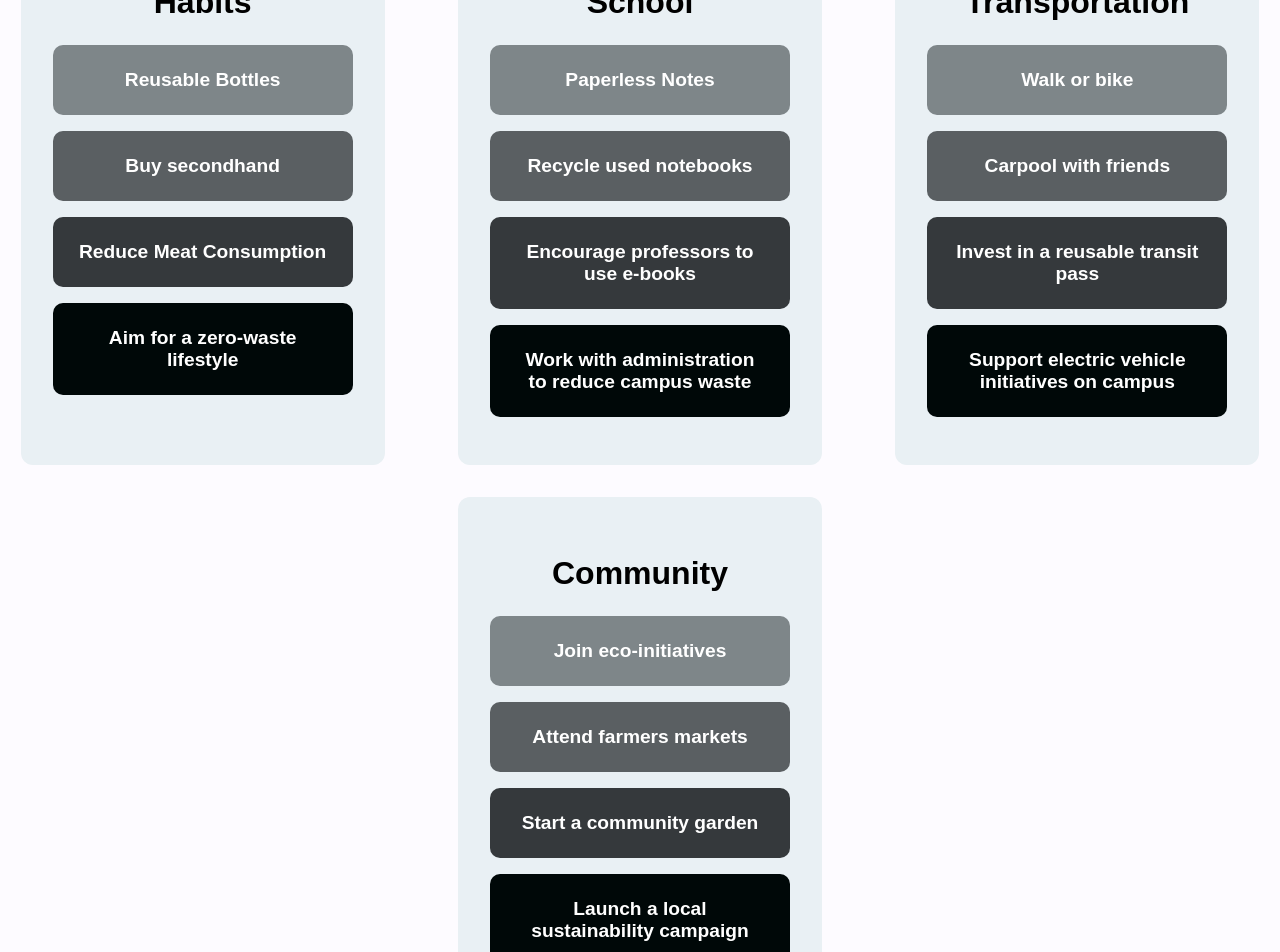
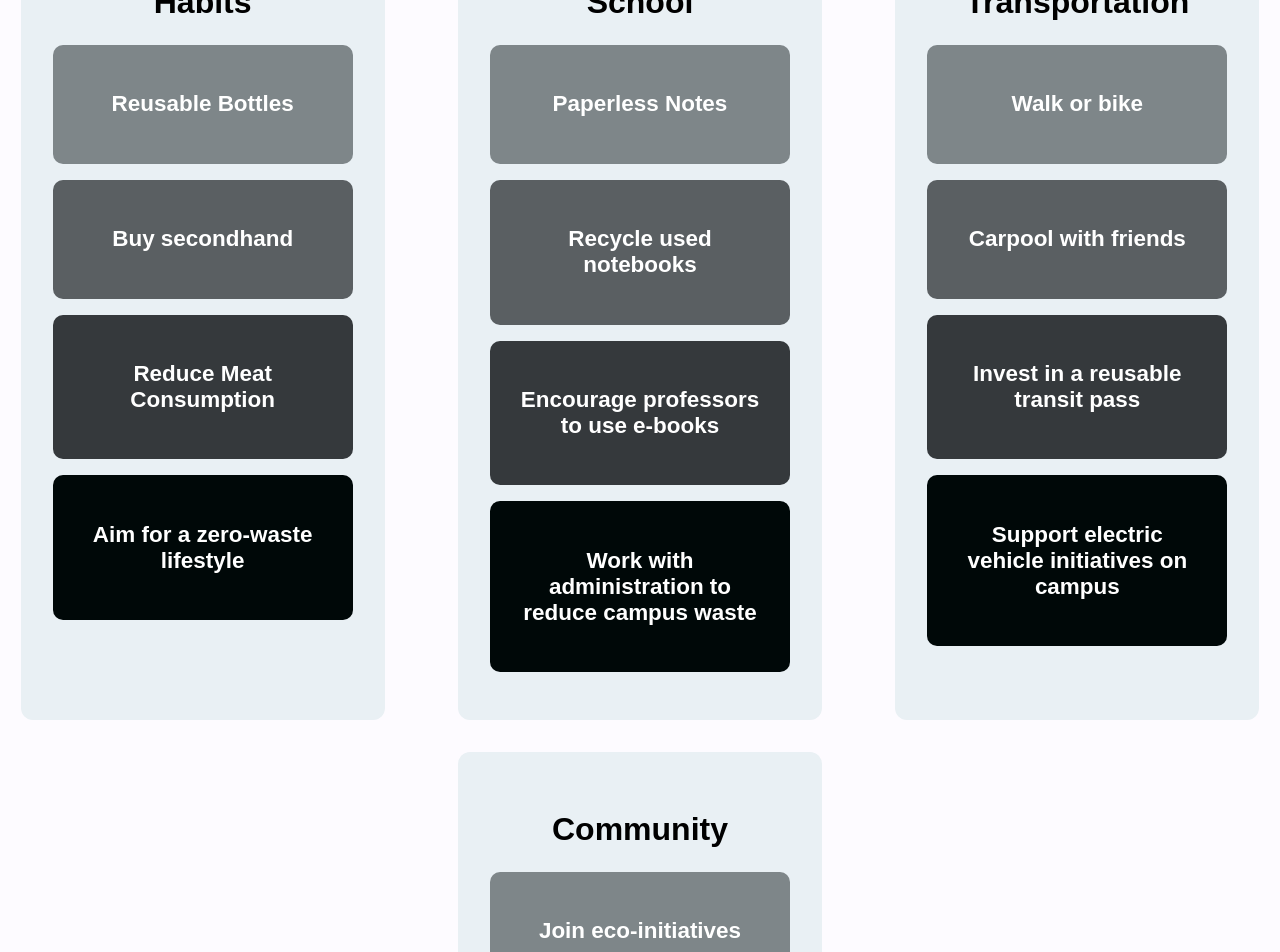
Before and after one commit to jasroopdhingra/EcoHub, a React (Create React App) app: page /scale in a window 1280 px wide. Shown: the part 260-1212 px from the top of the page. Built offline with nearby package versions, Linux system fonts and the light colour scheme; the HTML template or start-up script is replaced by a standard one.

Commit message:
committing more info to the scale page

```diff
--- a/package.json
+++ b/package.json
@@ -12,7 +12,7 @@
     "@testing-library/user-event": "^13.5.0",
     "leaflet": "^1.9.4",
     "lucide-react": "^0.487.0",
-    "maplibre-gl": "^5.3.0",
+    "maplibre-gl": "^5.4.0",
     "react": "^19.1.0",
     "react-dom": "^19.1.0",
     "react-leaflet": "^5.0.0",
--- a/src/assets/initialStore.json
+++ b/src/assets/initialStore.json
@@ -15,41 +15,92 @@
       "replies": []
     }
   ],
-"scale": {"categories": [
+    "scale": {
+      "categories": [
         {
           "title": "Habits",
           "items": [
-      "Reusable Bottles",
-      "Buy secondhand",
-      "Reduce Meat Consumption",
-      "Aim for a zero-waste lifestyle"
+            {
+              "name": "Reusable Bottles",
+              "blurb": "Reduce plastic waste by carrying your own refillable water bottle."
+            },
+            {
+              "name": "Buy secondhand",
+              "blurb": "Find unique pieces while cutting down on the demand for new production."
+            },
+            {
+              "name": "Reduce Meat Consumption",
+              "blurb": "Lower your carbon footprint by opting for plant-based meals."
+            },
+            {
+              "name": "Aim for a zero-waste lifestyle",
+              "blurb": "Minimize trash by choosing reusable, compostable, and package-free options."
+            }
           ]
         },
         {
           "title": "School",
           "items": [
-      "Paperless Notes",
-      "Recycle used notebooks",
-      "Encourage professors to use e-books",
-      "Work with administration to reduce campus waste"
+            {
+              "name": "Paperless Notes",
+              "blurb": "Switch to digital note-taking apps to cut down on paper use."
+            },
+            {
+              "name": "Recycle used notebooks",
+              "blurb": "Dispose of old notebooks in campus recycling bins or reuse pages."
+            },
+            {
+              "name": "Encourage professors to use e-books",
+              "blurb": "Promote digital course materials to save paper and reduce costs."
+            },
+            {
+              "name": "Work with administration to reduce campus waste",
+              "blurb": "Collaborate on initiatives like composting, recycling, and eco-friendly events."
+            }
           ]
         },
         {
           "title": "Transportation",
           "items": [
-      "Walk or bike",
-      "Carpool with friends",
-      "Invest in a reusable transit pass",
-      "Support electric vehicle initiatives on campus"
+            {
+              "name": "Walk or bike",
+              "blurb": "Choose active transportation to cut emissions and stay healthy."
+            },
+            {
+              "name": "Carpool with friends",
+              "blurb": "Share rides to lower fuel use and traffic congestion."
+            },
+            {
+              "name": "Invest in a reusable transit pass",
+              "blurb": "Commit to public transportation with a sustainable and cost-effective pass."
+            },
+            {
+              "name": "Support electric vehicle initiatives on campus",
+              "blurb": "Advocate for EV charging stations and eco-friendly transit options."
+            }
           ]
         },
         {
           "title": "Community",
           "items": [
-      "Join eco-initiatives",
-      "Attend farmers markets",
-      "Start a community garden",
-      "Launch a local sustainability campaign"
+            {
+              "name": "Join eco-initiatives",
+              "blurb": "Get involved with local groups working for environmental change."
+            },
+            {
+              "name": "Attend farmers markets",
+              "blurb": "Support local farmers and reduce food miles by buying fresh, seasonal produce."
+            },
+            {
+              "name": "Start a community garden",
+              "blurb": "Create green spaces and grow your own organic vegetables."
+            },
+            {
+              "name": "Launch a local sustainability campaign",
+              "blurb": "Raise awareness and advocate for eco-friendly practices in your area."
+            }
           ]
         }
-]}}
+      ]
+    }
+  }
--- a/src/components/ScaleCard.jsx
+++ b/src/components/ScaleCard.jsx
@@ -1,13 +1,26 @@
-import React from 'react';
+import React, { useState } from 'react';
 import css from "../styles/ScaleCard.module.css";
 
 export default function ScaleCard({ title, items }) {
+  const [expandedIndex, setExpandedIndex] = useState(null);
+
+  const handleToggle = (index) => {
+    setExpandedIndex(prev => (prev === index ? null : index));
+  };
+
   return (
     <div className={css.column}>
       <h2 className={css.columnTitle}>{title}</h2>
       {items.map((item, index) => (
-        <div key={index} className={`${css.card} ${css[`shade${index + 1}`]}`}>
-          {item}
+        <div
+          key={index}
+          className={`${css.card} ${css[`shade${(index % 5) + 1}`]}`}
+          onClick={() => handleToggle(index)}
+        >
+          <h3 className={css.cardTitle}>{item.name}</h3>
+          {expandedIndex === index && (
+            <p className={css.cardBlurb}>{item.blurb}</p>
+          )}
         </div>
       ))}
     </div>
--- a/src/pages/Scale.jsx
+++ b/src/pages/Scale.jsx
@@ -1,4 +1,4 @@
-import React from 'react';
+import React from "react";
 import css from "../styles/Scale.module.css";
 import Navbar from "../components/Navbar.jsx";
 import CategoryCard from "../components/ScaleCard.jsx";
@@ -12,8 +12,8 @@ function Scale() {
       <Navbar />
       <h1 className={css.heading}>What Can You Do?</h1>
       <div className={css.grid}>
-        {categories.map((cat) => (
-          <CategoryCard key={cat.title} title={cat.title} items={cat.items} />
+        {categories.map((cat, index) => (
+          <CategoryCard key={index} title={cat.title} items={cat.items} />
         ))}
       </div>
     </main>
--- a/src/styles/ScaleCard.module.css
+++ b/src/styles/ScaleCard.module.css
@@ -36,3 +36,10 @@
   .shade4 {
     background-color: #000808;
   }
+
+  .cardBlurb {
+    margin-top: 0.5rem;
+    font-size: 0.9rem;
+    color: #333;
+    transition: opacity 0.3s ease;
+  }
```
Lines whose indentation alone changed are shown as unchanged.
